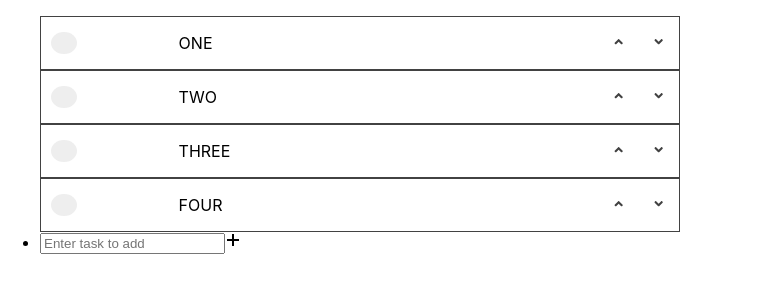
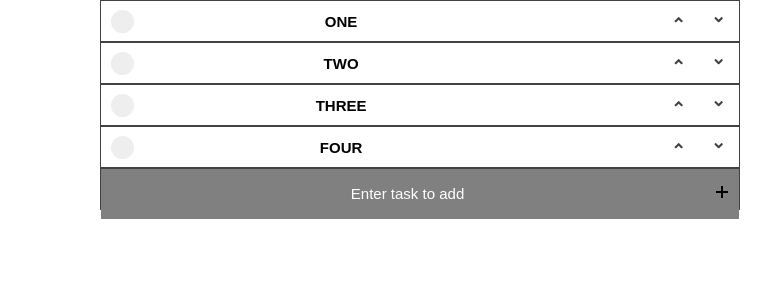
Before and after one commit to sw00d/Todo-List, a React app: page / in a window 1280 px wide. Shown: the whole page, without its empty margins (0-780 px from the left). Built offline with nearby package versions, Linux system fonts and the light colour scheme.

Commit message:
styles added

```diff
--- a/src/components/taskInput/view.js
+++ b/src/components/taskInput/view.js
@@ -25,7 +25,8 @@ class Input extends Component {
 
   render() {
     return (
-      <div>
+      <div className="InputContainer">
+        <div className="checkContainer TaskInputContainer">
           <input
             className="TaskInput"
             onKeyPress={this.handleKeyPress}
@@ -33,7 +34,11 @@ class Input extends Component {
             placeholder="Enter task to add"
             value = {this.state.task}
             />
+        </div>
+        <div className="AddTaskContainer">
           <GoPlus className="AddBtn" onClick={this.addTask} />
+        </div>
+
       </div>
     );
   }
--- a/src/components/taskList/CheckBoxStyle.css
+++ b/src/components/taskList/CheckBoxStyle.css
@@ -16,8 +16,8 @@
     cursor: pointer;
     top: 0;
     left: 0;
-    height: 42.5%;
-    width: 20%;
+    height: 23px;
+    width: 23px;
     border-radius: 100%;
     background-color: #eee;
   }
--- a/src/components/taskList/style.css
+++ b/src/components/taskList/style.css
@@ -1,5 +1,7 @@
-ul {
+
+.MainContainer {
     width: 50%;
+    margin-left: 100px;
 }
 .CheckBox {
     display: none;
@@ -8,6 +10,17 @@ ul {
     border: #424242 1px solid;
     display: flex;
     position: relative;
+    height: 40px;
+}
+.Row > input {
+    text-align: center;
+    border: none;
+    outline: none;
+    font-size: 15px;
+    font-weight: bold;
+}
+.Row > input::placeholder {
+    color: black;
 }
 .ArrowContainer {
     height: 100%;
@@ -22,9 +35,37 @@ ul {
     width: 40px;
     background: white;
 }
-.ArrowContainer >button:hover {
+.ArrowContainer >button:hover, .AddTaskContainer:hover {
     color: lightgrey;
 }
 .ArrowContainer >button:disabled {
     color: gainsboro;
 }
+
+/* Task Input Styles */
+.TaskInput {
+    border: none;
+    outline:none;
+    width: 100%;
+    height: 90%;
+    background: grey;
+    color: white;
+    text-align: center;
+}
+.TaskInput::placeholder {
+    color:white;
+    font-size: 15px;
+}
+.InputContainer {
+    height: 50px;
+    width: 100% !important;
+    background: grey;
+    display: flex;
+    justify-content: space-around;
+    align-items: center;
+}
+.TaskInputContainer {
+    width: 90% !important;
+    height: 100%;
+
+}
--- a/src/components/taskList/view.js
+++ b/src/components/taskList/view.js
@@ -39,7 +39,7 @@ export default class List extends Component {
       const {tasks, down, up} = this.props;
       const {moveDisable} = this.state;
       return (
-        <ul>
+        <div className="MainContainer">
         {
           tasks.map((text,i)=>
           {
@@ -49,7 +49,7 @@ export default class List extends Component {
                   <input className="CheckBox" type="checkbox" />
                   <span className="checkmark" onClick={(e)=>this.checkItem(e)}></span>
                 </div>
-                <p>{text}</p>
+                <input placeholder={text} type="text" />
                 <div className="ArrowContainer">
                   <button disabled={ moveDisable } onClick={(e)=>
                   {
@@ -69,8 +69,8 @@ export default class List extends Component {
             )
           })
         }
-        <li><Input /></li>
-        </ul>
+        <div className="Row"><Input /></div>
+        </div>
       );
     }
   }
```
Lines whose indentation alone changed are shown as unchanged.
